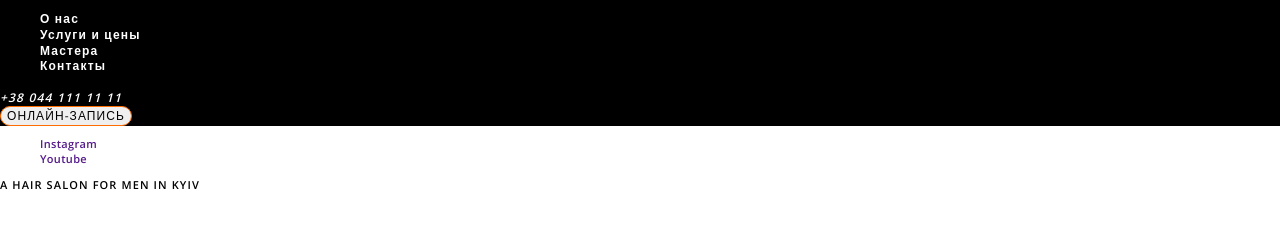
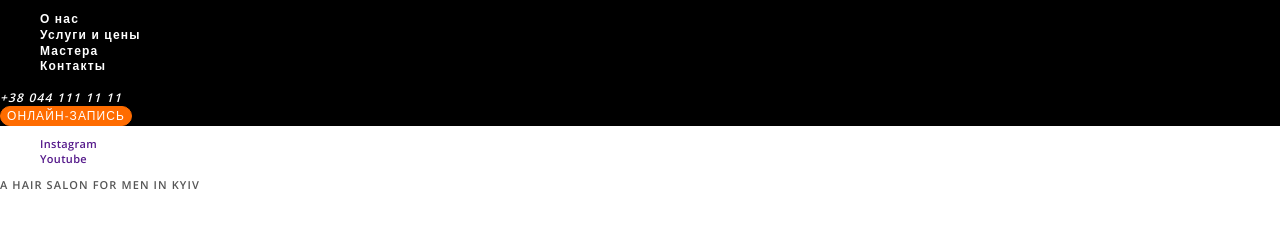
Before and after one commit to wlad-kryhin/barbershop, a plain HTML site: page index.html in a window 1280 px wide. In both pictures the pointer is over the button 65 px from the left and 179 px from the top of the page. Shown: the part 63-294 px from the top of the page. Drawn offline with nearby package versions, Linux system fonts and the light colour scheme.

Commit message:
Update styles.css

```diff
--- a/css/styles.css
+++ b/css/styles.css
@@ -11,10 +11,11 @@
   --font-weight-bold: 700;
 }
 body {
-  font-family: Open Sans, sans-serif;
+  font-family: "Open Sans", sans-serif;
   margin: 0;
   font-weight: var(--font-weight-middle);
   letter-spacing: 0.02em;
+  color: #555555;
 }
 ul {
   list-style: none;
@@ -43,6 +44,11 @@ a:focus {
   text-transform: uppercase;
   border: 1px solid #ff6c00;
   border-radius: 25px;
+}
+.header-button:focus,
+.header-button:hover {
+  background-color: #ff6c00;
+  color: var(--color-title);
 }
 .links-style {
   font-size: 11px;
```
